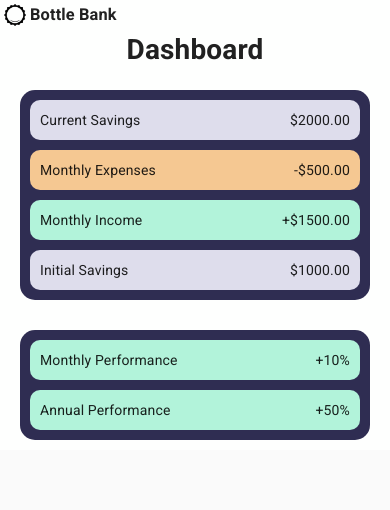
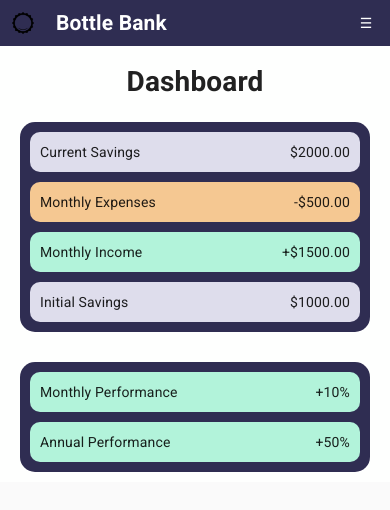
Before and after one commit to LukeBlunden/bottle_bank, a React (Create React App) app in the folder client/: page / in a window 390 px wide. Shown: the top 510 px of the page. Built offline with nearby package versions, Linux system fonts and the light colour scheme.

Commit message:
Navbar responsive dropdown added

```diff
--- a/client/src/components/Navbar.js
+++ b/client/src/components/Navbar.js
@@ -1,9 +1,15 @@
-import React from "react";
+import React, { useState } from "react";
 import styled from "styled-components";
 import Logo from "../assets/logo.png";
+import { NavLink } from "react-router-dom";
 
-const NavContainer = styled.div`
-  display: flex;
+const NavContainer = styled.nav`
+  display: grid;
+  grid-template-columns: 3rem auto 2rem;
+  color: white;
+  padding: 0.5rem;
+  background-color: #2f2d52;
+  margin-bottom: 1rem;
   align-items: center;
 `;
 
@@ -12,11 +18,45 @@ const NavLogo = styled.img`
   width: 30px;
 `;
 
+const NavTitle = styled.h2`
+  margin-right: auto;
+`;
+
+const LinksContainer = styled.div`
+  grid-column: 1 / span 3;
+  transition: max-height 0.3s ease-out;
+  max-height: ${(props) => (props.open ? "6em" : "0")};
+  overflow: hidden;
+`;
+
+const StyledNavLink = styled(NavLink)`
+  display: block;
+  text-decoration: none;
+  color: white;
+  padding: 0.5rem;
+
+  &.active {
+    color: grey;
+    cursor: none;
+  }
+`;
+
 const Navbar = (props) => {
+  const [open, setOpen] = useState(false);
+
   return (
     <NavContainer>
       <NavLogo src={Logo} />
-      <h3>Bottle Bank</h3>
+      <NavTitle>Bottle Bank</NavTitle>
+      <div onClick={() => setOpen(!open)}>{open ? "✖" : "☰"}</div>
+      <LinksContainer open={open}>
+        <StyledNavLink exact to="/" onClick={() => setOpen(false)}>
+          Home
+        </StyledNavLink>
+        <StyledNavLink to="/expenses" onClick={() => setOpen(false)}>
+          Expenses
+        </StyledNavLink>
+      </LinksContainer>
     </NavContainer>
   );
 };
```
Also changed, not shown: client/src/components/Dropdown.js (added, +44 -0 lines).
